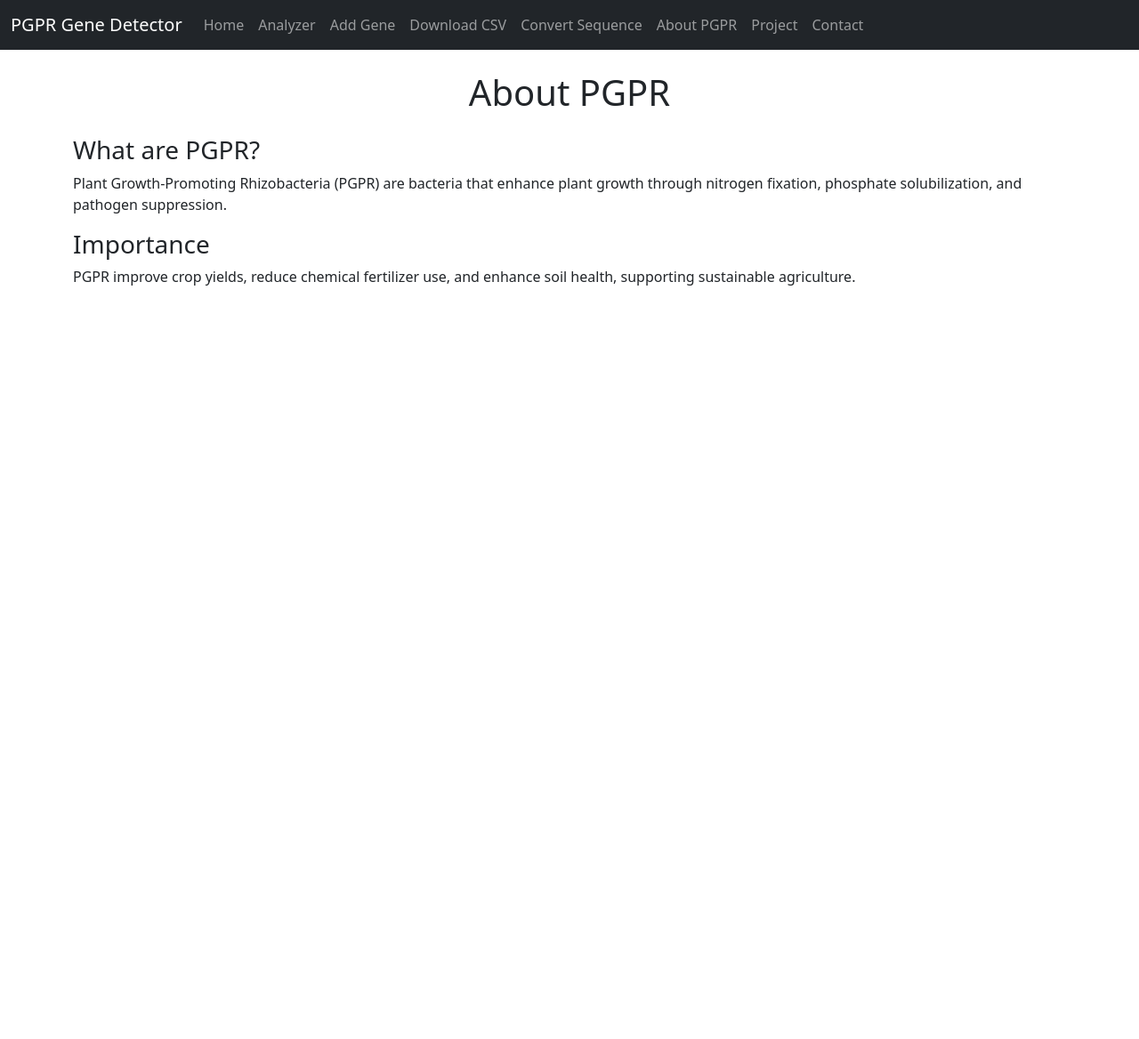
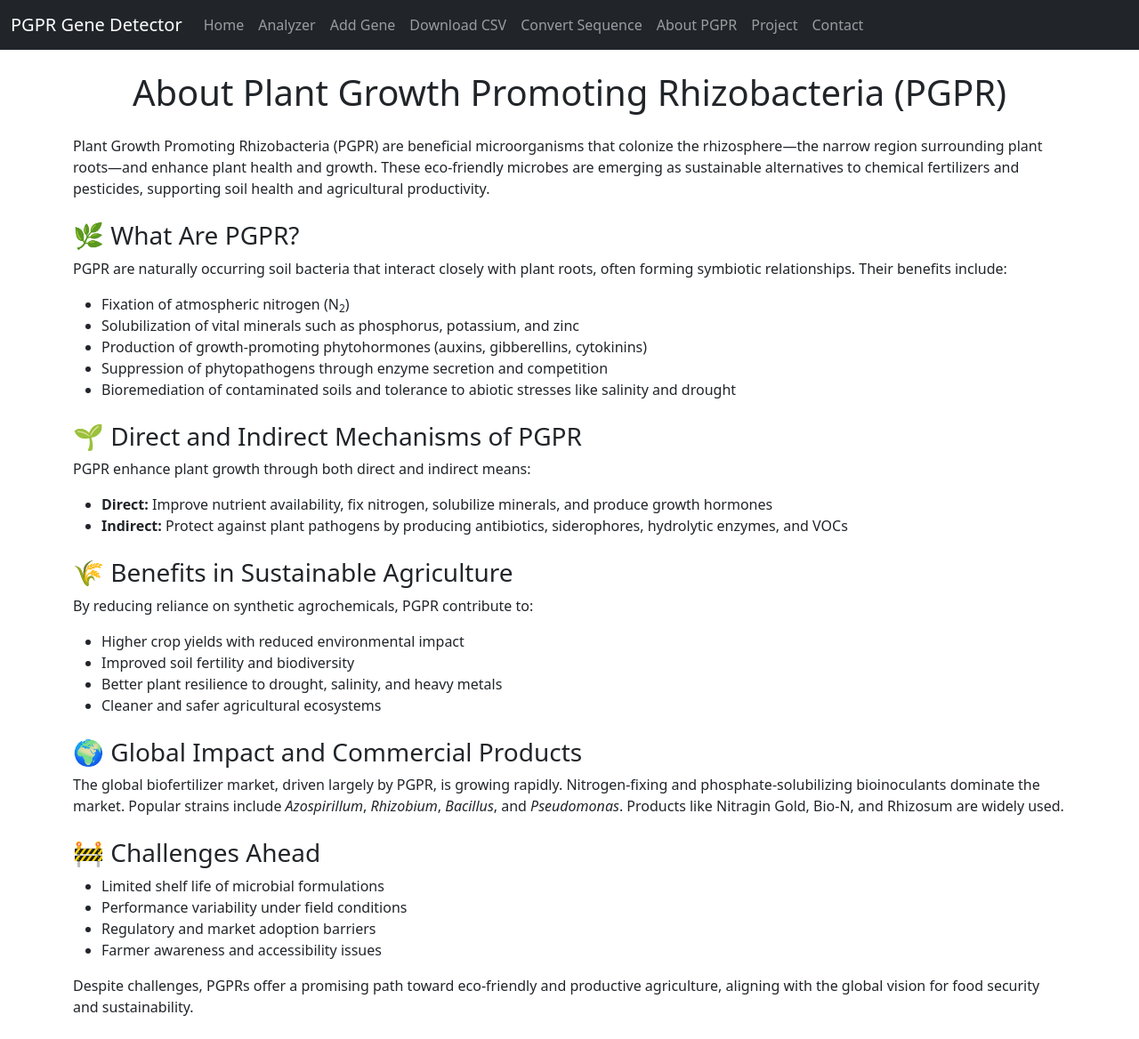
Before and after one commit to baldrock22/pgpr-gene-detector, a Flask app: page /about in a window 1280 px wide. Shown: the whole page at 89% size. Before the commit the page ends 321 px from the top, so only its background shows below. Run offline with Flask 3, Linux system fonts and the light colour scheme.

Commit message:
Add files via upload

```diff
--- a/templates/about.html
+++ b/templates/about.html
@@ -1,8 +1,47 @@
 {% extends 'layout.html' %}
 {% block content %}
-    <h1 class="text-center mb-4">About PGPR</h1>
-    <h3>What are PGPR?</h3>
-    <p>Plant Growth-Promoting Rhizobacteria (PGPR) are bacteria that enhance plant growth through nitrogen fixation, phosphate solubilization, and pathogen suppression.</p>
-    <h3>Importance</h3>
-    <p>PGPR improve crop yields, reduce chemical fertilizer use, and enhance soil health, supporting sustainable agriculture.</p>
+<h1 class="text-center mb-4">About Plant Growth Promoting Rhizobacteria (PGPR)</h1>
+
+<div class="mb-4">
+  <p>Plant Growth Promoting Rhizobacteria (PGPR) are beneficial microorganisms that colonize the rhizosphere—the narrow region surrounding plant roots—and enhance plant health and growth. These eco-friendly microbes are emerging as sustainable alternatives to chemical fertilizers and pesticides, supporting soil health and agricultural productivity.</p>
+
+  <h3 class="mt-4">🌿 What Are PGPR?</h3>
+  <p>PGPR are naturally occurring soil bacteria that interact closely with plant roots, often forming symbiotic relationships. Their benefits include:</p>
+  <ul>
+    <li>Fixation of atmospheric nitrogen (N<sub>2</sub>)</li>
+    <li>Solubilization of vital minerals such as phosphorus, potassium, and zinc</li>
+    <li>Production of growth-promoting phytohormones (auxins, gibberellins, cytokinins)</li>
+    <li>Suppression of phytopathogens through enzyme secretion and competition</li>
+    <li>Bioremediation of contaminated soils and tolerance to abiotic stresses like salinity and drought</li>
+  </ul>
+
+  <h3 class="mt-4">🌱 Direct and Indirect Mechanisms of PGPR</h3>
+  <p>PGPR enhance plant growth through both direct and indirect means:</p>
+  <ul>
+    <li><strong>Direct:</strong> Improve nutrient availability, fix nitrogen, solubilize minerals, and produce growth hormones</li>
+    <li><strong>Indirect:</strong> Protect against plant pathogens by producing antibiotics, siderophores, hydrolytic enzymes, and VOCs</li>
+  </ul>
+
+  <h3 class="mt-4">🌾 Benefits in Sustainable Agriculture</h3>
+  <p>By reducing reliance on synthetic agrochemicals, PGPR contribute to:</p>
+  <ul>
+    <li>Higher crop yields with reduced environmental impact</li>
+    <li>Improved soil fertility and biodiversity</li>
+    <li>Better plant resilience to drought, salinity, and heavy metals</li>
+    <li>Cleaner and safer agricultural ecosystems</li>
+  </ul>
+
+  <h3 class="mt-4">🌍 Global Impact and Commercial Products</h3>
+  <p>The global biofertilizer market, driven largely by PGPR, is growing rapidly. Nitrogen-fixing and phosphate-solubilizing bioinoculants dominate the market. Popular strains include <em>Azospirillum</em>, <em>Rhizobium</em>, <em>Bacillus</em>, and <em>Pseudomonas</em>. Products like Nitragin Gold, Bio-N, and Rhizosum are widely used.</p>
+
+  <h3 class="mt-4">🚧 Challenges Ahead</h3>
+  <ul>
+    <li>Limited shelf life of microbial formulations</li>
+    <li>Performance variability under field conditions</li>
+    <li>Regulatory and market adoption barriers</li>
+    <li>Farmer awareness and accessibility issues</li>
+  </ul>
+
+  <p>Despite challenges, PGPRs offer a promising path toward eco-friendly and productive agriculture, aligning with the global vision for food security and sustainability.</p>
+</div>
 {% endblock %}
```
